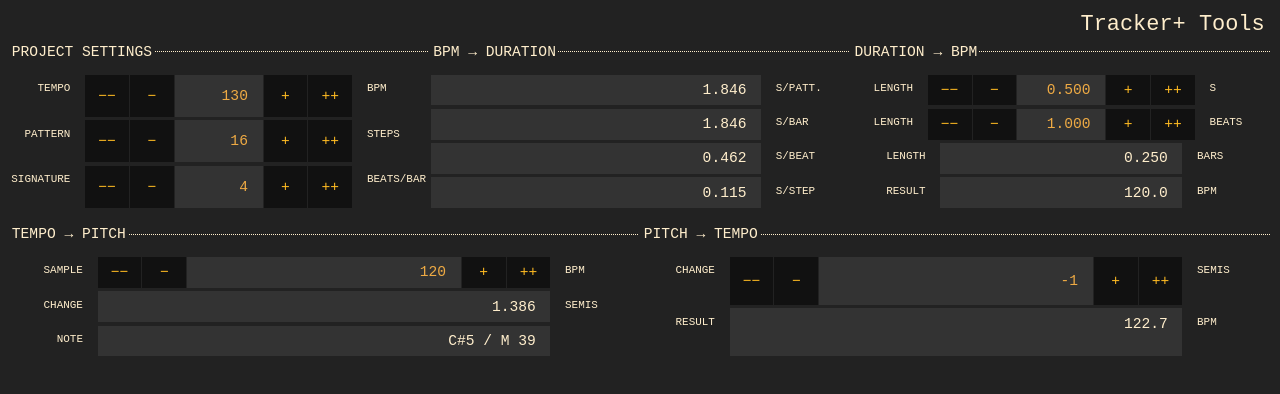
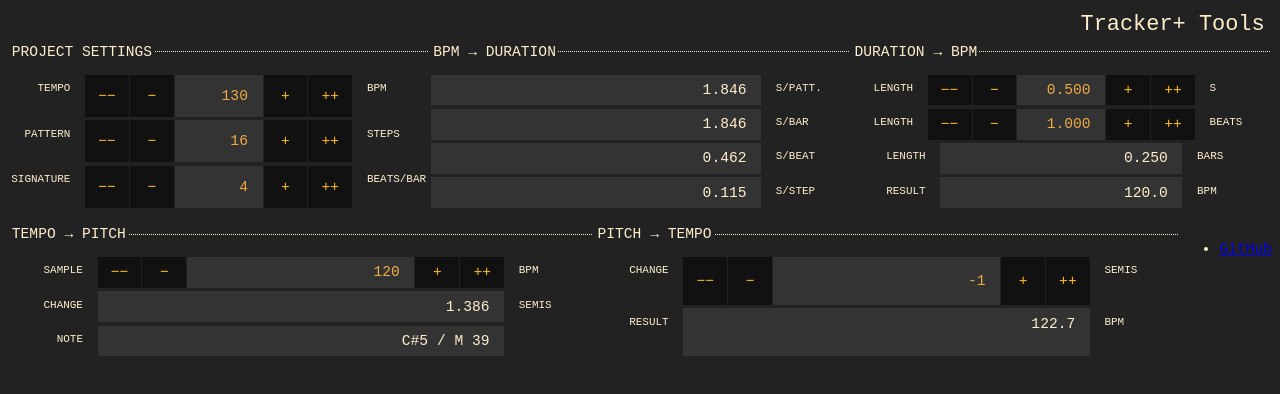
Before and after one commit to thykka/tracker-tools, a React (Vite) app: page / in a window 1280 px wide. Shown: the top 394 px of the page. Built offline with nearby package versions, Linux system fonts and the light colour scheme.

Commit message:
Add repo link

```diff
--- a/src/App.tsx
+++ b/src/App.tsx
@@ -50,6 +50,13 @@
           </FieldGroup>
         );
       })}
+      <footer>
+        <ul>
+          <li>
+            <a href="https://github.com/thykka/tracker-tools/">GitHub</a>
+          </li>
+        </ul>
+      </footer>
     </Frame>
   );
 }
```
